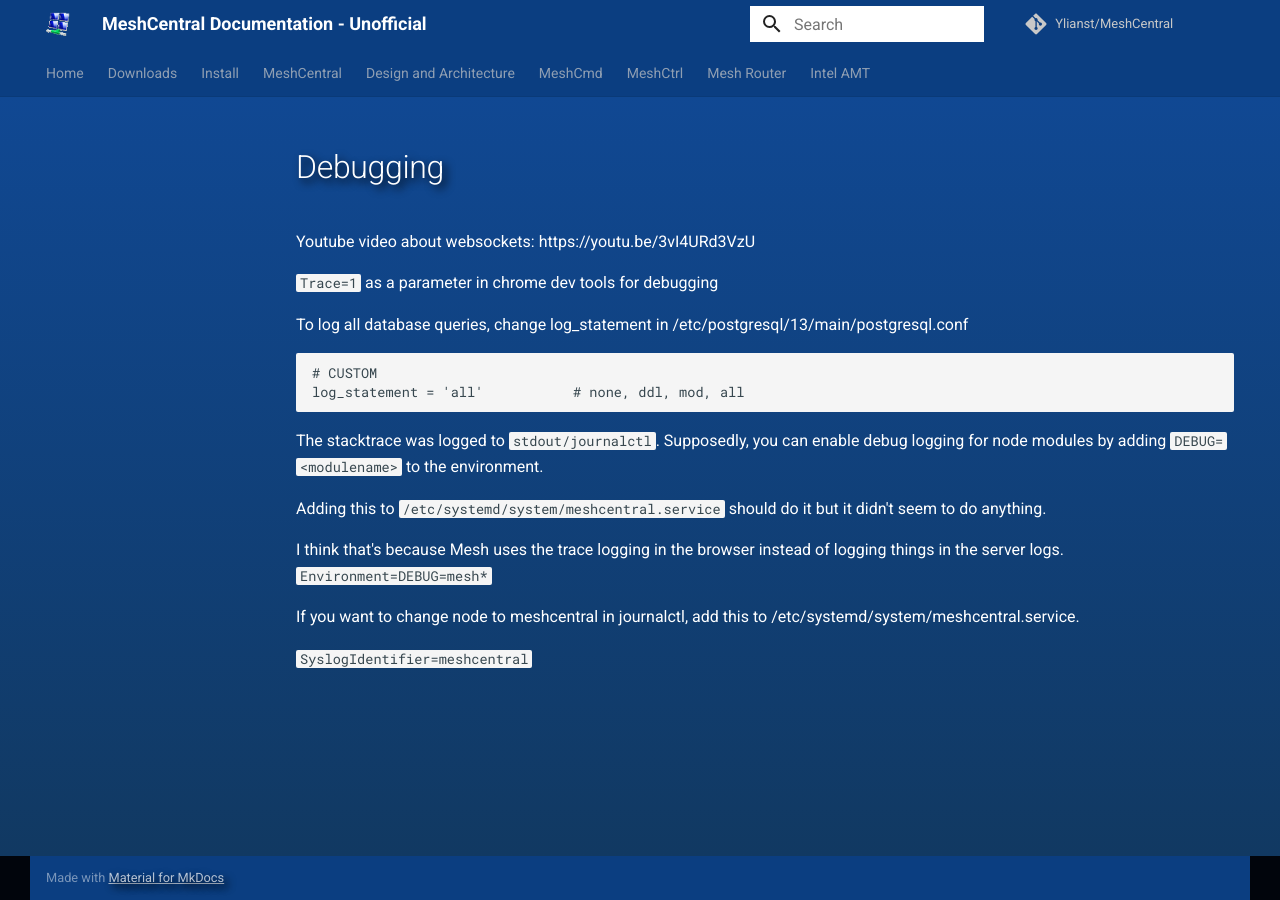
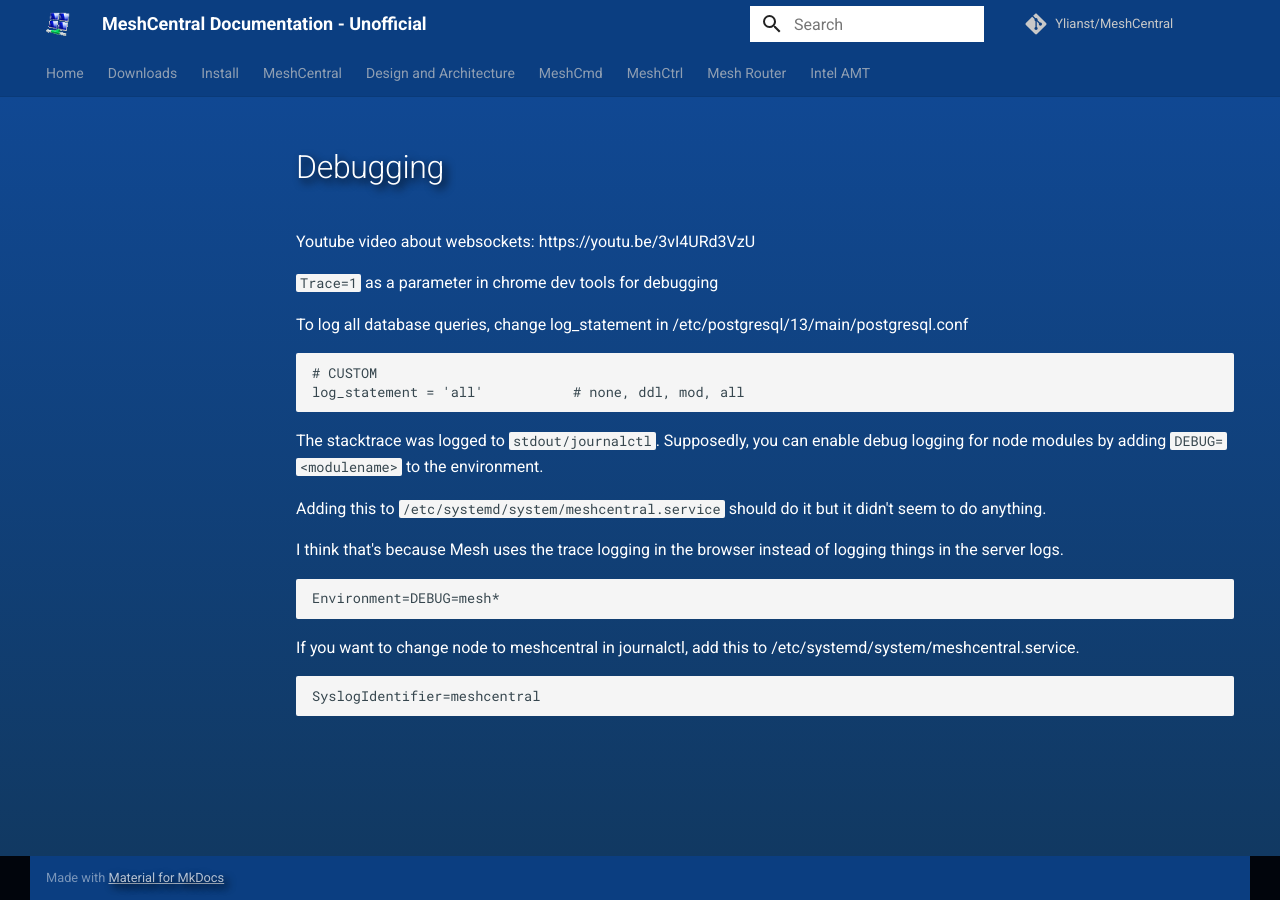
Before and after one commit to silversword411/meshcentraldocs_unofficial, an MkDocs documentation site: the page built from docs/docs/meshcentral/debugging.md, in a window 1280 px wide. Built offline with MkDocs 1.6.1 and Material for MkDocs 9.7.7, drawn with Linux system fonts in a browser that asks for light colours; comment, search, counter and statistics services are not loaded.

````diff
--- a/docs/docs/meshcentral/debugging.md
+++ b/docs/docs/meshcentral/debugging.md
@@ -14,8 +14,14 @@ The stacktrace was logged to `stdout/journalctl`. Supposedly, you can enable deb
 
 Adding this to `/etc/systemd/system/meshcentral.service` should do it but it didn't seem to do anything.
 
-I think that's because Mesh uses the trace logging in the browser instead of logging things in the server logs. `Environment=DEBUG=mesh*`
+I think that's because Mesh uses the trace logging in the browser instead of logging things in the server logs.
+
+```
+Environment=DEBUG=mesh*
+```
 
 If you want to change node to meshcentral in journalctl, add this to /etc/systemd/system/meshcentral.service.
 
-`SyslogIdentifier=meshcentral`
+```
+SyslogIdentifier=meshcentral
+```
````
